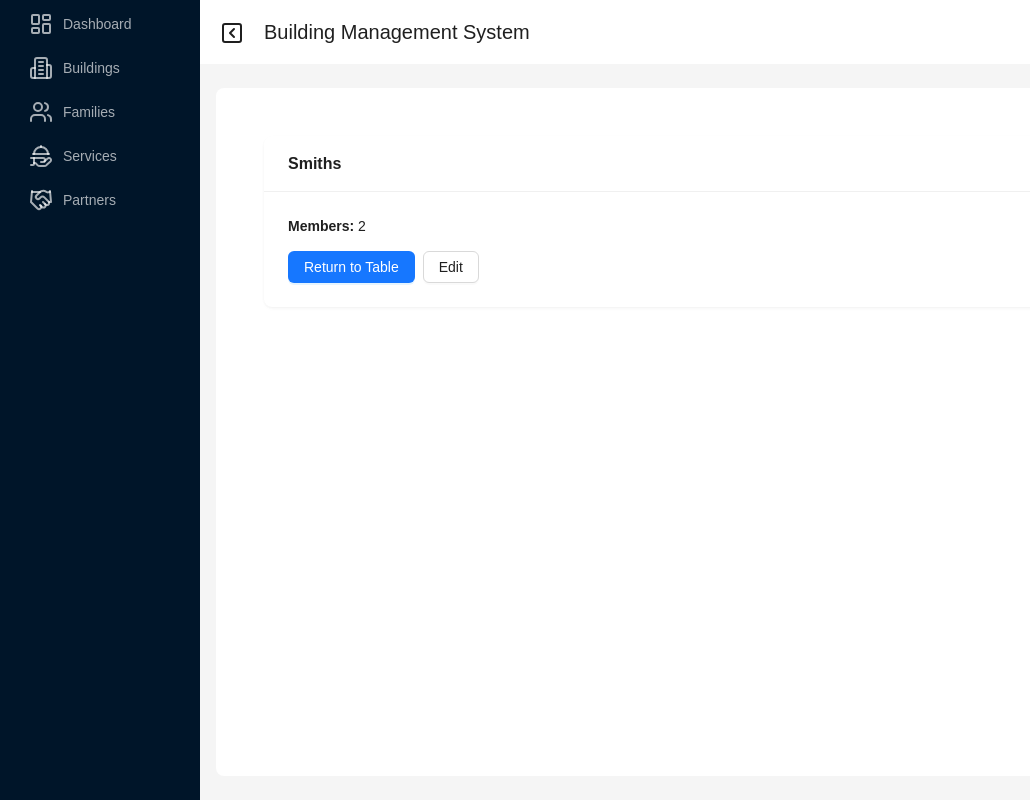
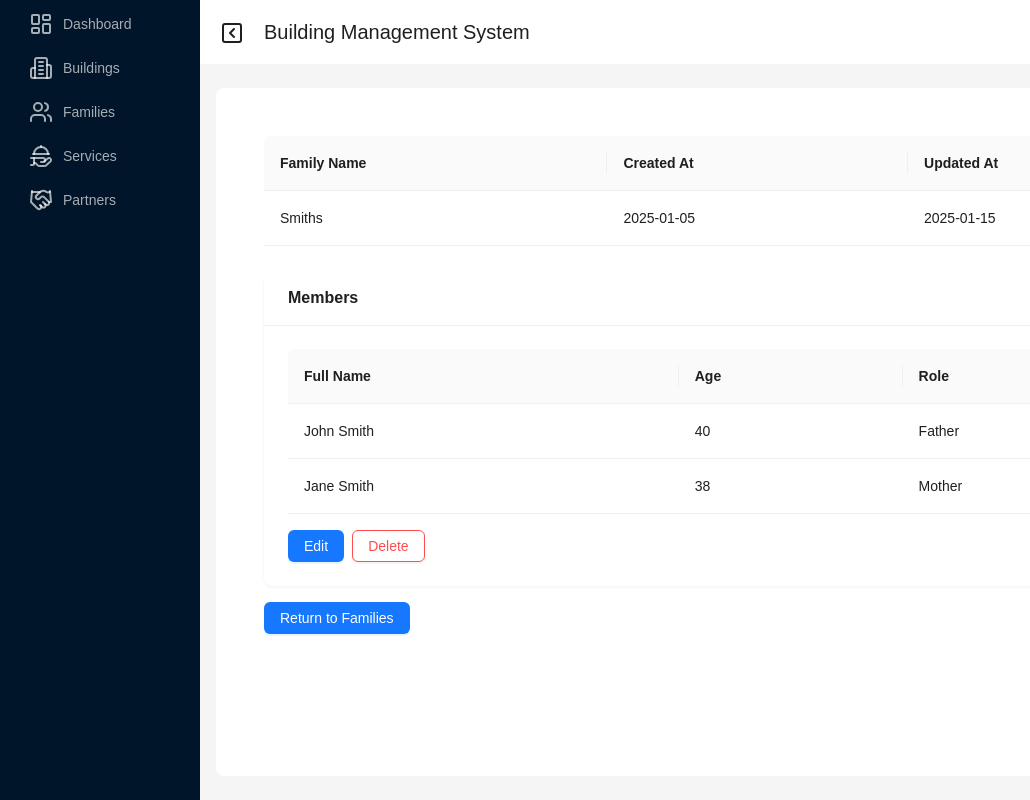
Before and after one commit to EdgarGharagevorgyan/my-building, a React (Create React App) app: page /families/1 in a window 1280 px wide. Shown: the whole page, without its empty margins (0-1030 px from the left). Built offline with nearby package versions, Linux system fonts and the light colour scheme.

Commit message:
Families (core)

```diff
--- a/src/pages/BuildingDetailsPage.jsx
+++ b/src/pages/BuildingDetailsPage.jsx
@@ -46,9 +46,13 @@ const BuildingDetailsPage = () => {
       floor.apartments?.map((apartment) => {
         // Handle both object and ID cases for family and service
         const familyId =
-          typeof apartment.family === "object" ? apartment.family.id : apartment.family;
+          apartment.family && typeof apartment.family === "object"
+            ? apartment.family.id
+            : apartment.family;
         const serviceId =
-          typeof apartment.service === "object" ? apartment.service.id : apartment.service;
+          apartment.service && typeof apartment.service === "object"
+            ? apartment.service.id
+            : apartment.service;
 
         const family = families.find((f) => f.id === familyId) || null; // Resolve family by ID
         const service = services.find((s) => s.id === serviceId) || null; // Resolve service by ID
--- a/src/pages/FamilyDetailsPage.jsx
+++ b/src/pages/FamilyDetailsPage.jsx
@@ -1,17 +1,15 @@
 import { useParams, useNavigate } from "react-router-dom";
 import { useSelector, useDispatch } from "react-redux";
-import { Card, Button } from "antd";
+import { Card, Button, Table, Space, Popconfirm } from "antd";
 import { useState } from "react";
 import DynamicForm from "../components/DynamicForm";
-import { updateFamily } from "../features/families/familiesSlice";
+import { updateFamily, deleteFamily } from "../features/families/familiesSlice";
 
 const FamilyDetailsPage = () => {
   const { id } = useParams();
   const navigate = useNavigate();
   const dispatch = useDispatch();
-  const family = useSelector((state) =>
-    state.families.families.find((f) => f.id === parseInt(id))
-  );
+  const family = useSelector((state) => state.families.families.find((f) => f.id === parseInt(id)));
 
   const [isModalVisible, setIsModalVisible] = useState(false);
 
@@ -22,26 +20,98 @@ const FamilyDetailsPage = () => {
   const handleEdit = (values) => {
     dispatch(updateFamily({ ...family, ...values }));
     setIsModalVisible(false);
-    navigate(`/families`); // Navigate back to the table after editing
   };
+
+  const handleDelete = () => {
+    dispatch(deleteFamily(family.id));
+    navigate(`/families`);
+  };
+
+  const columns = [
+    {
+      title: "Full Name",
+      dataIndex: "fullName",
+      key: "fullName",
+    },
+    {
+      title: "Age",
+      dataIndex: "age",
+      key: "age",
+    },
+    {
+      title: "Role",
+      dataIndex: "role",
+      key: "role",
+    },
+  ];
 
   return (
     <div style={{ padding: 24 }}>
-      <Card title={family.name} bordered={false}>
-        <p>
-          <strong>Members:</strong> {family.members.length}
-        </p>
-        <Button type="primary" onClick={() => navigate(`/families`)}>
-          Return to Table
+      <Table
+        dataSource={[
+          {
+            key: family.id,
+            name: family.name,
+            createdAt: family.createdAt,
+            updatedAt: family.updatedAt,
+          },
+        ]}
+        columns={[
+          {
+            title: "Family Name",
+            dataIndex: "name",
+            key: "name",
+          },
+          {
+            title: "Created At",
+            dataIndex: "createdAt",
+            key: "createdAt",
+          },
+          {
+            title: "Updated At",
+            dataIndex: "updatedAt",
+            key: "updatedAt",
+          },
+        ]}
+        pagination={false}
+        style={{ marginBottom: 24 }}
+      />
+
+      <Card title="Members" bordered={false}>
+        <Table
+          dataSource={family.members.map((member, index) => ({
+            key: index,
+            fullName: member.fullName,
+            age: member.age,
+            role: member.role,
+          }))}
+          columns={columns}
+          pagination={false}
+        />
+        <div style={{ marginTop: 16 }}>
+          <Space>
+            <Button type="primary" onClick={() => setIsModalVisible(true)}>
+              Edit
+            </Button>
+            <Popconfirm
+              title="Are you sure you want to delete this family?"
+              onConfirm={handleDelete}
+              okText="Yes"
+              cancelText="No"
+            >
+              <Button type="default" danger>
+                Delete
+              </Button>
+            </Popconfirm>
+          </Space>
+        </div>
+      </Card>
+
+      <div style={{ marginTop: 16 }}>
+        <Button type="primary" onClick={() => navigate("/families")}>
+          Return to Families
         </Button>
-        <Button
-          type="default"
-          style={{ marginLeft: 8 }}
-          onClick={() => setIsModalVisible(true)} // Open the edit modal
-        >
-          Edit
-        </Button>
-      </Card>
+      </div>
 
       <DynamicForm
         visible={isModalVisible}
@@ -49,11 +119,18 @@ const FamilyDetailsPage = () => {
         onSubmit={handleEdit}
         initialValues={{
           name: family.name,
+          members: family.members,
         }}
         mode="edit"
         title="Edit Family"
         fields={[
           { name: "name", label: "Family Name", rules: [{ required: true }] },
+          {
+            name: "members",
+            label: "Members",
+            type: "list",
+            nested: true,
+          },
         ]}
       />
     </div>
```
